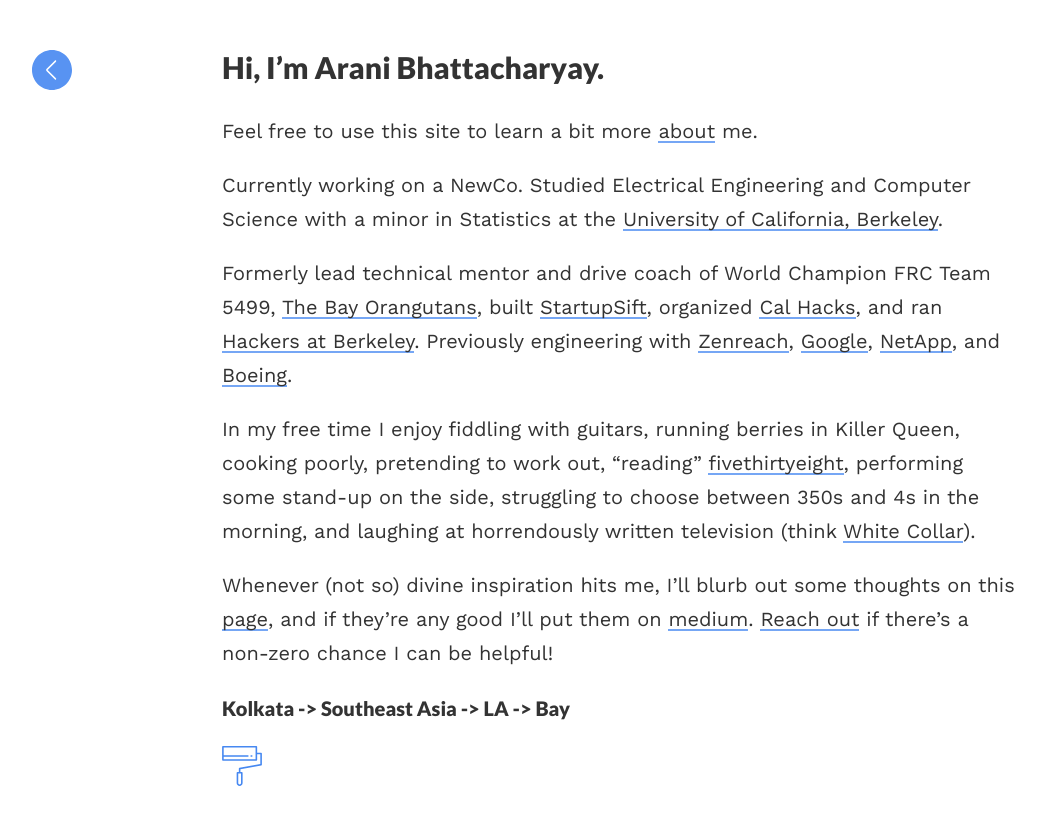
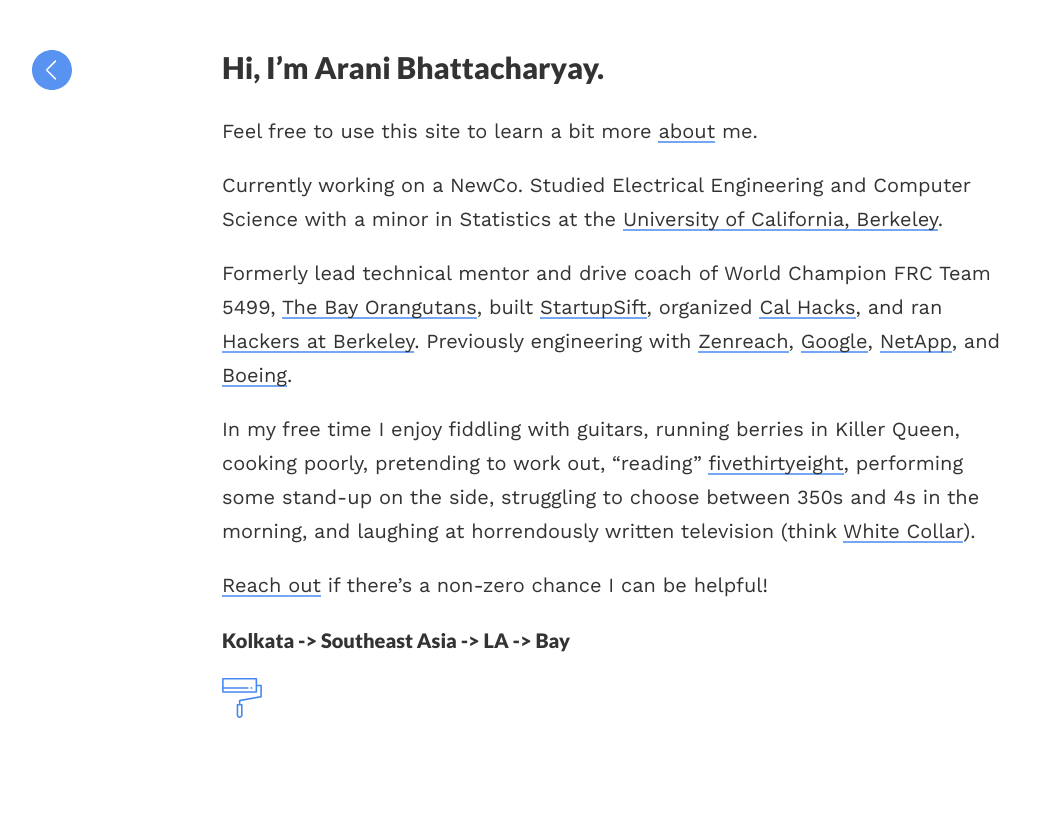
Before and after one commit to aranibatta/aranibatta.github.io, a Jekyll site: the page built from index.md, in a window 1280 px wide. Shown: the top 825 px of the page, without its empty margins (18-1063 px from the left). Built offline with Jekyll 4.4.1, drawn with Linux system fonts in a browser that asks for light colours; our own code applies the rules of GitHub Pages for plain Markdown files.

Commit message:
Update index.md

```diff
--- a/index.md
+++ b/index.md
@@ -13,7 +13,7 @@
 
 In my free time I enjoy fiddling with guitars, running berries in Killer Queen, cooking poorly, pretending to work out, "reading" [fivethirtyeight](http://fivethirtyeight.com/), performing some stand-up on the side, struggling to choose between 350s and 4s in the morning, and laughing at horrendously written television (think [White Collar](http://www.imdb.com/title/tt1358522/)).
 
-Whenever (not so) divine inspiration hits me, I'll blurb out some thoughts on this [page](http://blog.bhattacharyay.com), and if they're any good I'll put them on [medium](https://medium.com/@aranibatta). [Reach out](https://keybase.io/arani) if there's a non-zero chance I can be helpful!
+[Reach out](https://t.me/aranibatta) if there's a non-zero chance I can be helpful!
 
 
 
```
